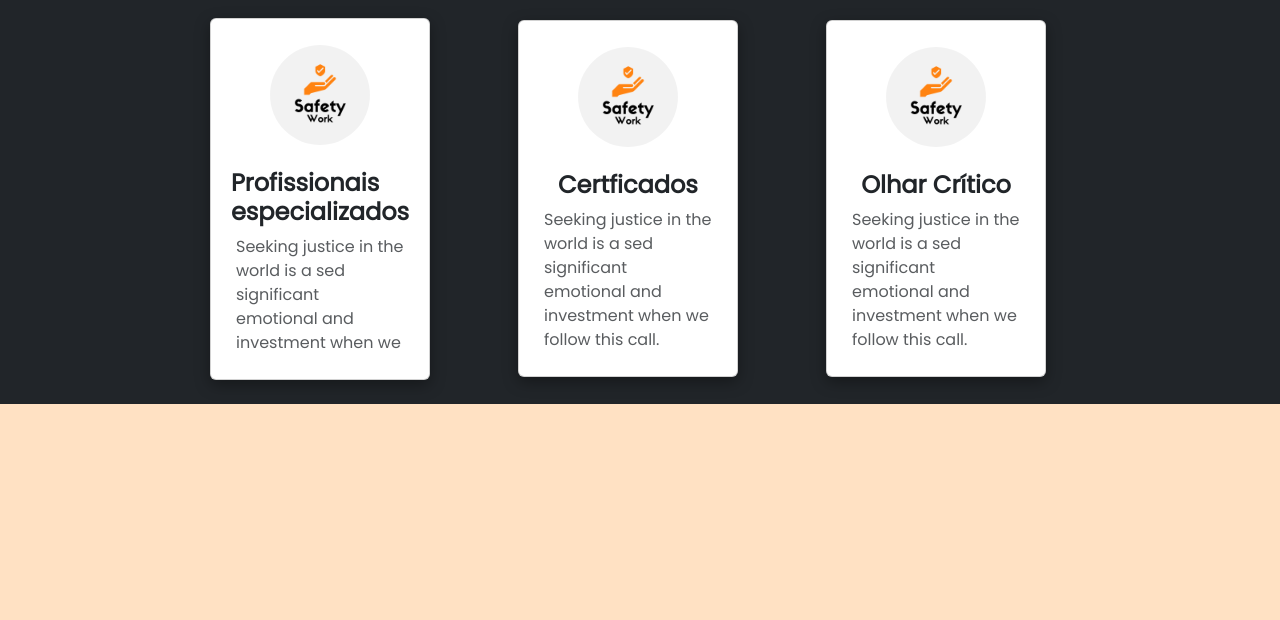
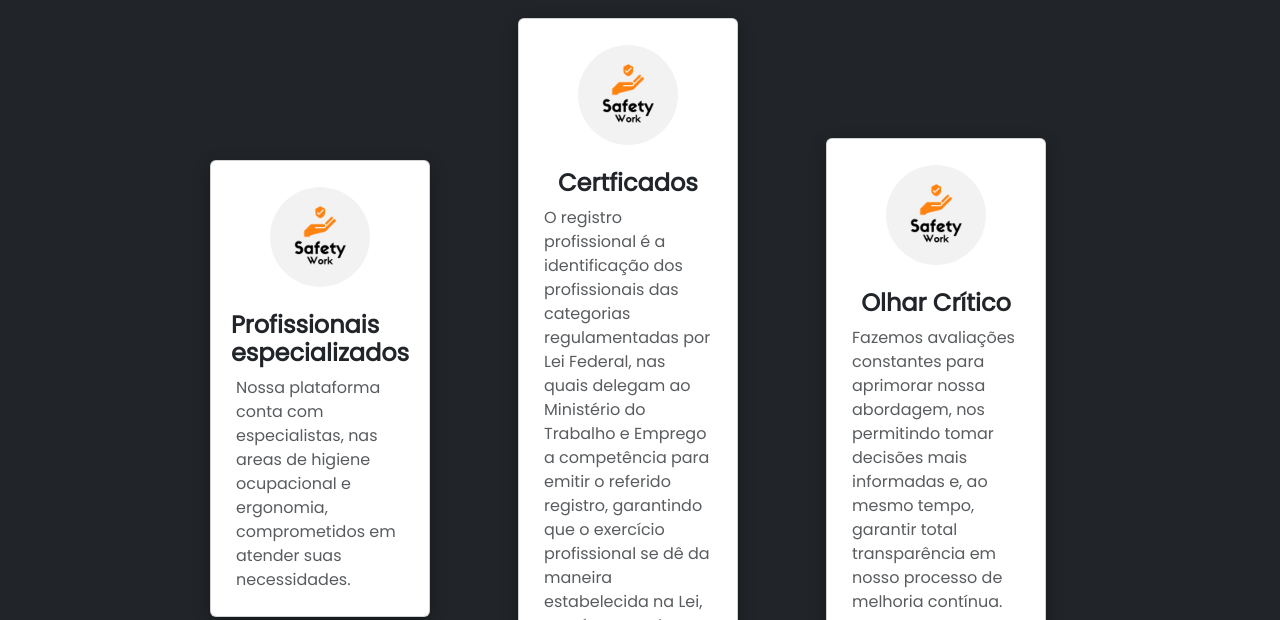
Before and after one commit to Adianao/NameX, a plain HTML site: page ProjetoNameX-main/index.html in a window 1280 px wide. Shown: the part 578-1198 px from the top of the page. Before the commit the page ends 1082 px from the top, so only its background shows below. Drawn offline with nearby package versions, Linux system fonts and the light colour scheme.

Commit message:
Alteração dos cards inferiores

```diff
--- a/ProjetoNameX-main/index.html
+++ b/ProjetoNameX-main/index.html
@@ -65,7 +65,7 @@
                             <span class="fab fa-envira mt-3"><img src="Safetynofd.png" class="img-fluid"></span>
                             <p class="h4 pt-4">Profissionais especializados</p>
                             <p class="p1 text-muted">
-                                Seeking justice in the world is a sed significant emotional and investment when we
+                                Nossa plataforma conta com especialistas, nas areas de higiene ocupacional e ergonomia, comprometidos em atender suas necessidades.
                             </p>
                             <span class="fas fa-arrow-right"></span>
                         </div>
@@ -75,10 +75,7 @@
                             <span class="fas fa-cut mt-3"><img src="Safetynofd.png" class="img-fluid"></span>
                             <p class="h4 pt-4">Certficados</p>
                             <p class="p1 text-muted">
-                                Seeking justice in the world is a sed significant emotional and investment when we
-                                follow
-                                this
-                                call.
+                                O registro profissional é a identificação dos profissionais das categorias regulamentadas por Lei Federal, nas quais delegam ao Ministério do Trabalho e Emprego a competência para emitir o referido registro, garantindo que o exercício profissional se dê da maneira estabelecida na Lei, que é o caso dos profissionais que estão cadastrados em nossa plataforma.
                             </p>
                             <span class="fas fa-arrow-right"></span>
                         </div>
@@ -88,10 +85,7 @@
                             <span class="fas fa-people-carry mt-3"><img src="Safetynofd.png" class="img-fluid"></span>
                             <p class="h4 pt-4">Olhar Crítico</p>
                             <p class="p1 text-muted">
-                                Seeking justice in the world is a sed significant emotional and investment when we
-                                follow
-                                this
-                                call.
+                                Fazemos avaliações constantes para aprimorar nossa abordagem, nos permitindo tomar decisões mais informadas e, ao mesmo tempo, garantir total transparência em nosso processo de melhoria contínua.
                             </p>
                             <span class="fas fa-arrow-right"></span>
                         </div>
@@ -102,7 +96,7 @@
     </div>
 
 
-    <script src="https://cdn.jsdelivr.net/npm/bootstrap@5.3.1/dist/js/bootstrap.bundle.min.js"
+        <script src="https://cdn.jsdelivr.net/npm/bootstrap@5.3.1/dist/js/bootstrap.bundle.min.js"
         integrity="sha384-HwwvtgBNo3bZJJLYd8oVXjrBZt8cqVSpeBNS5n7C8IVInixGAoxmnlMuBnhbgrkm" crossorigin="anonymous">
         </script>
 </body>
```
